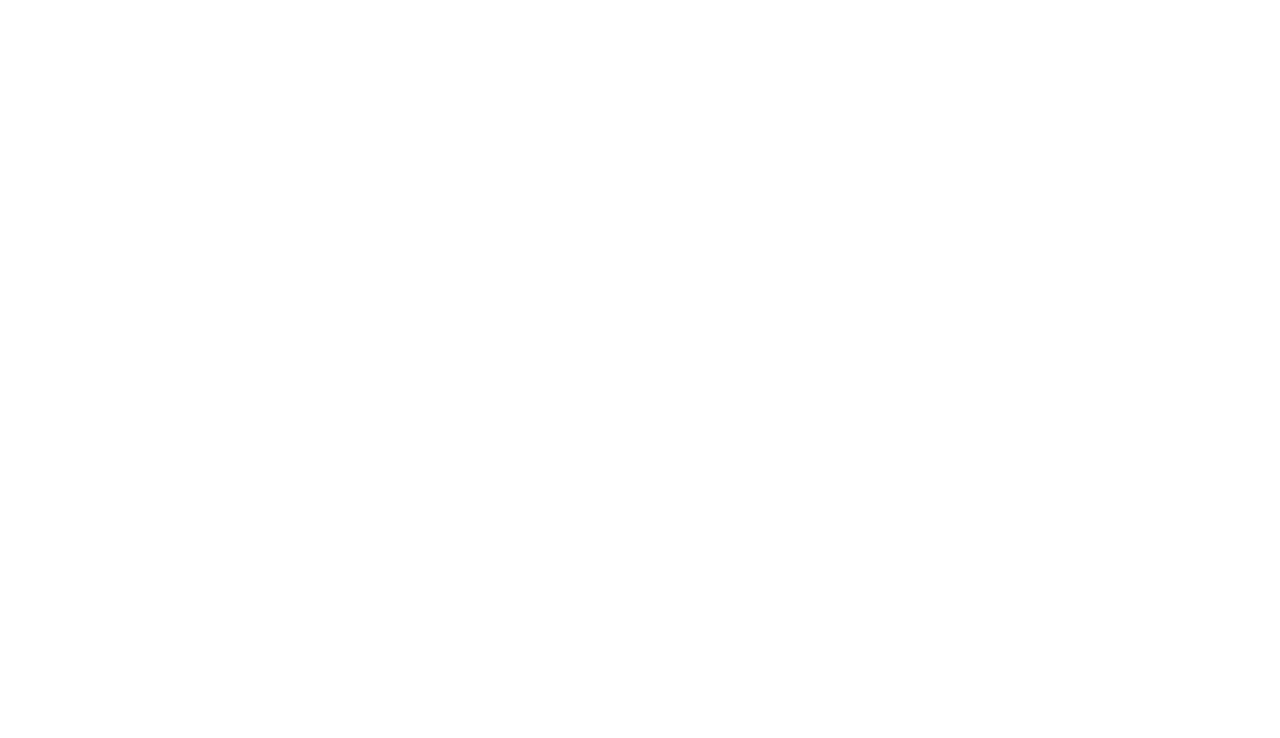
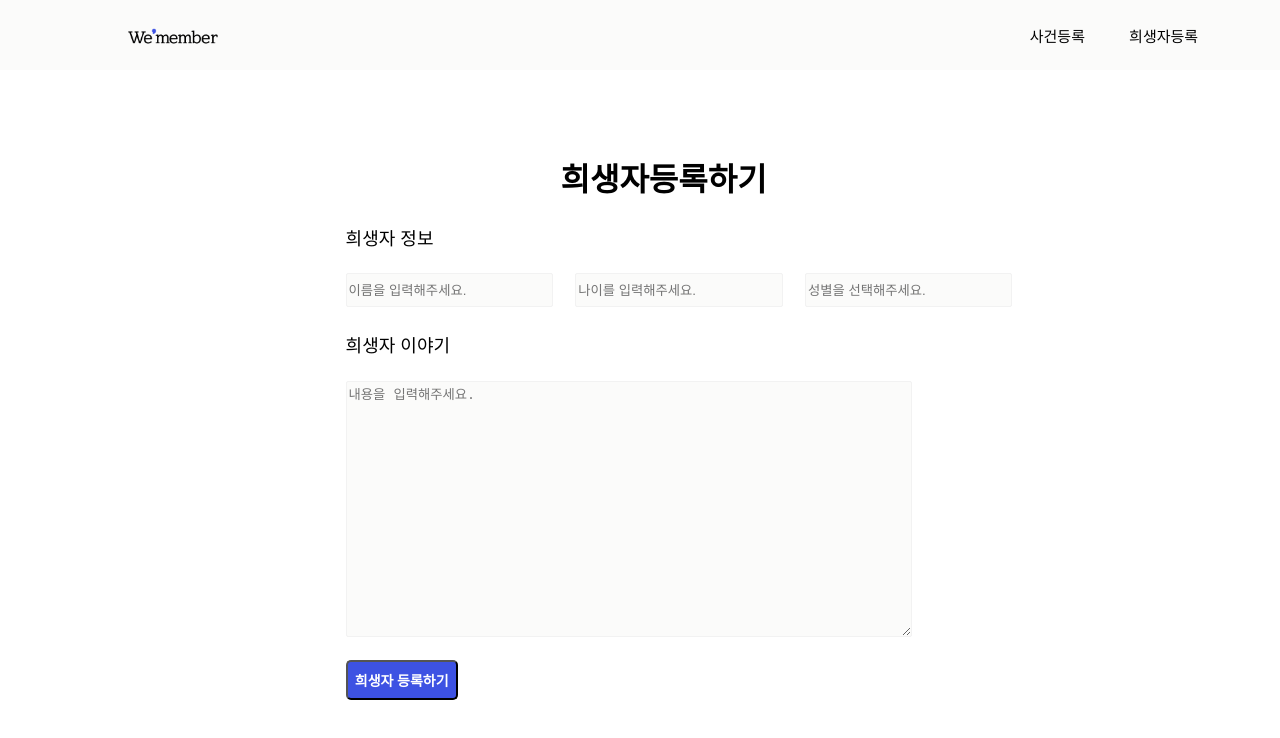
Before and after one commit to 60-Seconds/60secondsWeb, a React (Create React App) app: page /Victim in a window 1280 px wide. Before the commit this address had no page. Shown: the top 738 px of the page. Built offline with nearby package versions, Linux system fonts and the light colour scheme.

Commit message:
✨ : 새로운 기능 개발
✨ : 새로운 기능 개발

```diff
--- a/src/components/Common/Header/index.tsx
+++ b/src/components/Common/Header/index.tsx
@@ -11,9 +11,7 @@
         <S.HeaderTitle src={Logo} onClick={() => navigate("/")}></S.HeaderTitle>
         <S.HeaderCategories>
           <S.Element onClick={() => navigate("/Accident")}>사건등록</S.Element>
-          <S.Element onClick={() => navigate("/VictimRegistration")}>
-            희생자등록
-          </S.Element>
+          <S.Element onClick={() => navigate("/Victim")}>희생자등록</S.Element>
         </S.HeaderCategories>
       </S.Header>
     </header>
--- /dev/null
+++ b/src/components/Victim/index.tsx
@@ -0,0 +1,43 @@
+import React from "react";
+import * as S from "./style";
+import Header from "../../components/Common/Header/index";
+
+export default function Victim() {
+  return (
+    <div>
+      <Header />
+      <S.InformationCreationContainer>
+        <S.BigTitle>희생자등록하기</S.BigTitle>
+        <div>
+          <S.Title>희생자 정보</S.Title>
+          <S.NumElement>
+            <S.Element>
+              <S.Input2
+                type="text"
+                placeholder="이름을 입력해주세요."
+              ></S.Input2>
+            </S.Element>
+            <S.Element>
+              <S.Input2
+                type="number"
+                placeholder="나이를 입력해주세요."
+              ></S.Input2>
+            </S.Element>
+            <S.Element>
+              <S.Input2
+                type="text"
+                placeholder="성별을 선택해주세요."
+              ></S.Input2>
+            </S.Element>
+          </S.NumElement>
+        </div>
+
+        <div>
+          <S.Title>희생자 이야기</S.Title>
+          <S.Textarea placeholder="내용을 입력해주세요." />
+        </div>
+        <S.SubmitBtn>희생자 등록하기</S.SubmitBtn>
+      </S.InformationCreationContainer>
+    </div>
+  );
+}
--- /dev/null
+++ b/src/components/Victim/style.ts
@@ -0,0 +1,78 @@
+import styled from "styled-components";
+
+export const InformationCreationContainer = styled.div`
+  margin-top: 12%;
+  margin-left: 27%;
+`;
+
+export const BigTitle = styled.h1`
+  display: flex;
+  margin-left: 23%;
+`;
+
+export const Title = styled.h4`
+  color: #000;
+  font-family: Inter;
+  font-size: 18px;
+  font-style: normal;
+  font-weight: 400;
+  line-height: normal;
+`;
+
+export const Input1 = styled.input`
+  width: 60%;
+  height: 40px;
+  flex-shrink: 0;
+
+  border-radius: 10px;
+  border: 1px solid var(--f-2-f-2-f-2, #f2f2f2);
+  background: var(--fbfbfa, #fbfbfa);
+`;
+
+export const Input2 = styled.input`
+  width: 110%;
+  height: 30px;
+  flex-shrink: 0;
+  margin-right: 10%;
+
+  border-radius: 2px;
+  border: 1px solid var(--f-2-f-2-f-2, #f2f2f2);
+  background: var(--fbfbfa, #fbfbfa);
+`;
+
+export const NumElement = styled.div`
+  display: flex;
+`;
+
+export const Element = styled.div`
+  margin-right: 5%;
+`;
+
+export const OtherElement = styled.div`
+  display: flex;
+`;
+
+export const Textarea = styled.textarea`
+  width: 60%;
+  height: 250px;
+  flex-shrink: 0;
+
+  border-radius: 2px;
+  border: 1px solid var(--f-2-f-2-f-2, #f2f2f2);
+  background: var(--fbfbfa, #fbfbfa);
+`;
+
+export const SubmitBtn = styled.button`
+  width: 12%;
+  height: 40px;
+  flex-shrink: 0;
+  border-radius: 5px;
+  background: var(--3-d-52-e-3, #3d52e3);
+  color: #fff;
+  font-family: Noto Sans;
+  font-size: 14px;
+  font-style: normal;
+  font-weight: 600;
+  line-height: normal;
+  margin-top: 2%;
+`;
--- /dev/null
+++ b/src/global.d.ts
@@ -0,0 +1 @@
+declare module "*.png";
--- /dev/null
+++ b/src/pages/VictimPage/index.tsx
@@ -0,0 +1,6 @@
+import React from "react";
+import Victim from "../../components/Victim/index";
+
+export default function HomePage() {
+  return <Victim />;
+}
--- a/src/router/index.tsx
+++ b/src/router/index.tsx
@@ -3,7 +3,8 @@
 import HomePage from "../pages/HomePage/index";
 import Details from "../pages/DetailsPage/index";
 import Remembrance from "../pages/RemembrancePage/index";
-import Accident from "../components/Accident";
+import Accident from "../pages/AccidentPage/index";
+import Victim from "../pages/VictimPage/index";
 
 export default function Router() {
   return (
@@ -12,6 +13,7 @@
       <Route path="/Details" element={<Details />} />
       <Route path="/Remembrance" element={<Remembrance />} />
       <Route path="/Accident" element={<Accident />} />
+      <Route path="/Victim" element={<Victim />} />
     </Routes>
   );
 }
```
Also changed, not shown: src/types/Victim.ts (added, +8 -0 lines).
